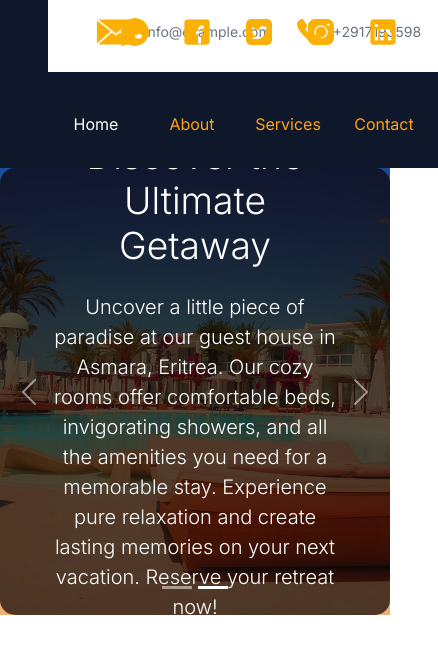
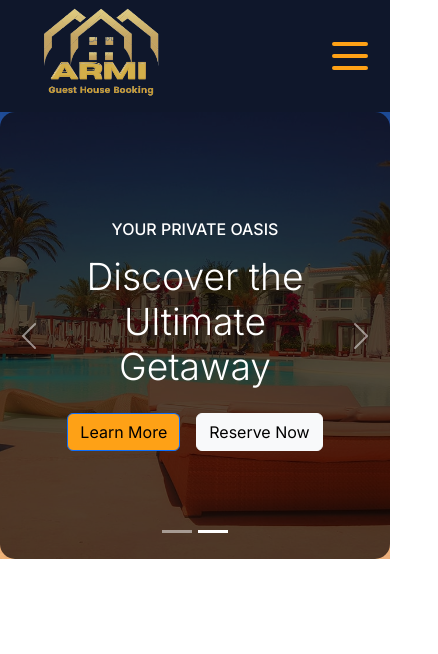
Before and after one commit to aron-helu/armi, a Next.js app: page / in a window 390 px wide. Shown: the top 654 px of the page, 438 px wide, since content can reach past the window. Built offline with nearby package versions, Linux system fonts and the light colour scheme.

Commit message:
Add the mobile version

```diff
--- a/src/app/Carousel.js
+++ b/src/app/Carousel.js
@@ -29,7 +29,7 @@ const Hero = () => {
                                             Your Private Oasis
                                         </h6>
                                         <h1 className="display-3 text-white mb-4 animated slideInDown">Discover the Ultimate Getaway</h1>
-                                        <p className="lead text-white mb-4 animated slideInUp">
+                                        <p className=" hidden sm:flex lead text-white mb-4 animated slideInUp">
                                             Uncover a little piece of paradise at our guest house in Asmara, Eritrea. Our cozy rooms offer comfortable beds, invigorating showers, and all the amenities you need for a memorable stay. Experience pure relaxation and create lasting memories on your next vacation. Reserve your retreat now!
                                         </p>
                                         <a href="" className="btn btn-primary py-md-3 px-md-5 me-3" style={{ backgroundColor: "#FEA116", color: "black" }}>
--- a/src/app/header.js
+++ b/src/app/header.js
@@ -5,30 +5,77 @@ export default function Header() {
     return (
         <main className="px-0 w-full md:w-auto">
             <div className="flex mx-auto w-full">
-                <div className="m-0 p-4" style={{ backgroundColor: '#0F172B' }}>
-                    <Image src="/logo.png" alt="logo-Image" height={30} width={250} unoptimized />
+                <div className="m-0 p-0" style={{ backgroundColor: "#0F172B" }}>
+                    <Image
+                        src="/logo.png"
+                        alt="logo-Image"
+                        width={100}
+                        height={100}
+                        className="h-auto w-full"
+                        unoptimized
+                    />
                 </div>
+
                 <div className="flex flex-col w-full gap-4">
-                    <div className="flex flex-row w-full h-12 p-2">
-                        <div className="flex-start bg-white-50 flex items-center h-12 w-1/2">
-                            <div className="flex items-center h-12 ml-4 p-4">
-                                <Image src="/icons8-business-48.png" alt="envelop" width={40} height={25} />
-                                <p className="ml-2 mt-3 text-sm text-gray-500">info@example.com</p>
+                    <div className="hidden sm:block">
+                        <div className="flex flex-row w-full h-8 p-2">
+                            <div className="flex-start flex items-center h-12 w-1/2">
+                                <div className="flex items-center h-12 ml-2 p-2">
+                                    <Image
+                                        src="/icons8-business-48.png"
+                                        alt="envelop"
+                                        width={40}
+                                        height={25}
+                                    />
+                                    <p className="ml-2 mt-3 text-sm text-gray-500">
+                                        info@example.com
+                                    </p>
+                                </div>
+                                <div className="flex items-center ml-4 p-4">
+                                    <Image
+                                        src="/icons8-phone-50.png"
+                                        alt="phone-Icon"
+                                        width={30}
+                                        height={20}
+                                    />
+                                    <p className="ml-2 mt-3 text-sm text-gray-500">+2917193598</p>
+                                </div>
                             </div>
-                            <div className="flex items-center ml-4 p-4">
-                                <Image src="/icons8-phone-50.png" alt="phone-Icon" width={30} height={20} />
-                                <p className="ml-2 mt-3 text-sm text-gray-500">+2917193598</p>
+                            <div className="hidden sm:flex items-center justify-end border-solid w-3/4 gap-8 h-12 pl-2 pr-4">
+                                <Image
+                                    src="/icons8-whatsapp-50.png"
+                                    alt="Whatsapp"
+                                    width={30}
+                                    height={20}
+                                />
+                                <Image
+                                    src="/icons8-facebook-50.png"
+                                    alt="Facebook"
+                                    width={30}
+                                    height={20}
+                                />
+                                <Image
+                                    src="/icons8-twitter-squared-50.png"
+                                    alt="Twitter"
+                                    width={30}
+                                    height={20}
+                                />
+                                <Image
+                                    src="/icons8-instagram-50.png"
+                                    alt="Instagram"
+                                    width={30}
+                                    height={20}
+                                />
+                                <Image
+                                    src="/icons8-linkedin-50.png"
+                                    alt="LinkedIn"
+                                    width={30}
+                                    height={20}
+                                />
                             </div>
                         </div>
-                        <div className="flex items-center justify-end border-solid w-3/4 gap-8 h-12 pl-2 pr-8">
-                            <Image src="/icons8-whatsapp-50.png" alt="Whatsapp" width={30} height={20} />
-                            <Image src="/icons8-facebook-50.png" alt="Facebook" width={30} height={20} />
-                            <Image  src="/icons8-twitter-squared-50.png" alt="Twitter" width={30} height={20} />
-                            <Image src="/icons8-instagram-50.png" alt="Instagram" width={30} height={20} />
-                            <Image src="/icons8-linkedin-50.png" alt="LinkedIn" width={30} height={20} />
-                        </div>
                     </div>
-                    <div className="w-full h-24" style={{ backgroundColor: '#0F172B' }}>
+                    <div className="w-full h-28" style={{ backgroundColor: "#0F172B" }}>
                         <NavBar />
                     </div>
                 </div>
--- a/src/app/navigationBar.js
+++ b/src/app/navigationBar.js
@@ -1,4 +1,5 @@
 'use client';
+import { useState } from "react";
 import MenuItems from "./menuItems";
 import Link from "next/link";
 import { useRouter } from "next/navigation";
@@ -6,24 +7,80 @@ import { useRouter } from "next/navigation";
 export const Navbar = () => {
   const router = useRouter();
   const currentRoute = router.pathname;
+  const [menuOpen, setMenuOpen] = useState(false);
+
+  const handleMenuToggle = () => {
+    setMenuOpen(!menuOpen);
+  };
+
   return (
-    <div className="pt-2 mt-2 flex">
-      {MenuItems.map((item, index) => {
-        console.log(item.url);
-        return (
-          <>
-            <Link href={item.url} passHref className="text-decoration-none ">
+    <div className="pt-4 mt-2 pr-4 flex justify-end items-center">
+      {/* Mobile Menu Toggle */}
+      <div className="sm:hidden">
+        <button
+          className="text-[#FEA116] text-2xl border-solid w-full"
+          onClick={handleMenuToggle}
+        >
+          <svg
+            className="w-12 h-12"
+            viewBox="0 0 24 24"
+            xmlns="http://www.w3.org/2000/svg"
+            fill="none"
+            stroke="currentColor"
+          >
+            <path
+              strokeLinecap="round"
+              strokeLinejoin="round"
+              strokeWidth={2}
+              d="M4 6h16M4 12h16M4 18h16"
+            />
+          </svg>
+        </button>
+      </div>
+
+      {/* Menu Items */}
+      <div className={`hidden sm:flex w-full ${!menuOpen ? "justify-start" : ""}`}>
+        {MenuItems.map((item, index) => {
+          console.log(item.url);
+          return (
+            <Link key={index} href={item.url} passHref className="text-decoration-none">
               <div
-                className={`w-24 h-24 text-center mt-4 cursor-pointer ${
-                  currentRoute === item.url ? 'text-white' : 'text-[#FEA116]'
+                className={`w-24 h-14 text-center mt-4 cursor-pointer ${
+                  currentRoute === item.url ? "text-white" : "text-[#FEA116]"
                 }`}
               >
                 <p className="hover:text-gray-300 text-text-orange">{item.label}</p>
               </div>
             </Link>
-          </>
-        );
-      })}
+          );
+        })}
+      </div>
+
+      {/* Mobile Menu Popup */}
+      {menuOpen && (
+        <div className="sm:hidden absolute top-0 left-0 right-0 bottom-0 flex items-center justify-center bg-[#0F172B] bg-opacity-50 z-50">
+          <div className="bg-[#0F172B] w-full p-4">
+            {MenuItems.map((item, index) => (
+              <Link key={index} href={item.url} passHref className="text-decoration-none">
+                <div
+                  className={`w-24 h-14 text-center mt-4 cursor-pointer ${
+                    currentRoute === item.url ? "text-white" : "text-[#FEA116]"
+                  }`}
+                  onClick={() => setMenuOpen(false)}
+                >
+                  <p className="hover:text-gray-300 text-text-orange">{item.label}</p>
+                </div>
+              </Link>
+            ))}
+            <button
+              className="text-[#FEA116] text-2xl mt-4"
+              onClick={handleMenuToggle}
+            >
+              Close
+            </button>
+          </div>
+        </div>
+      )}
     </div>
   );
 };
```
